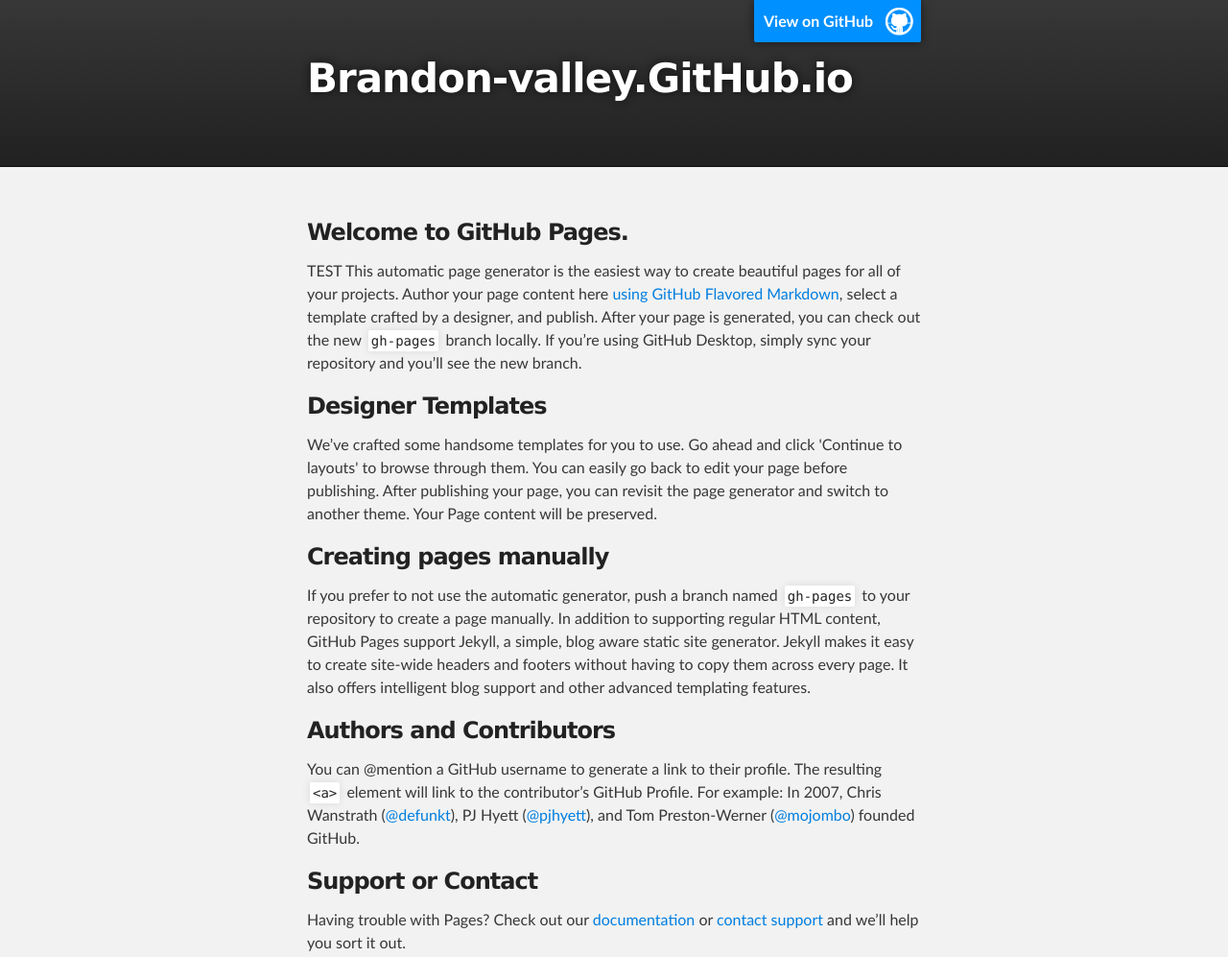
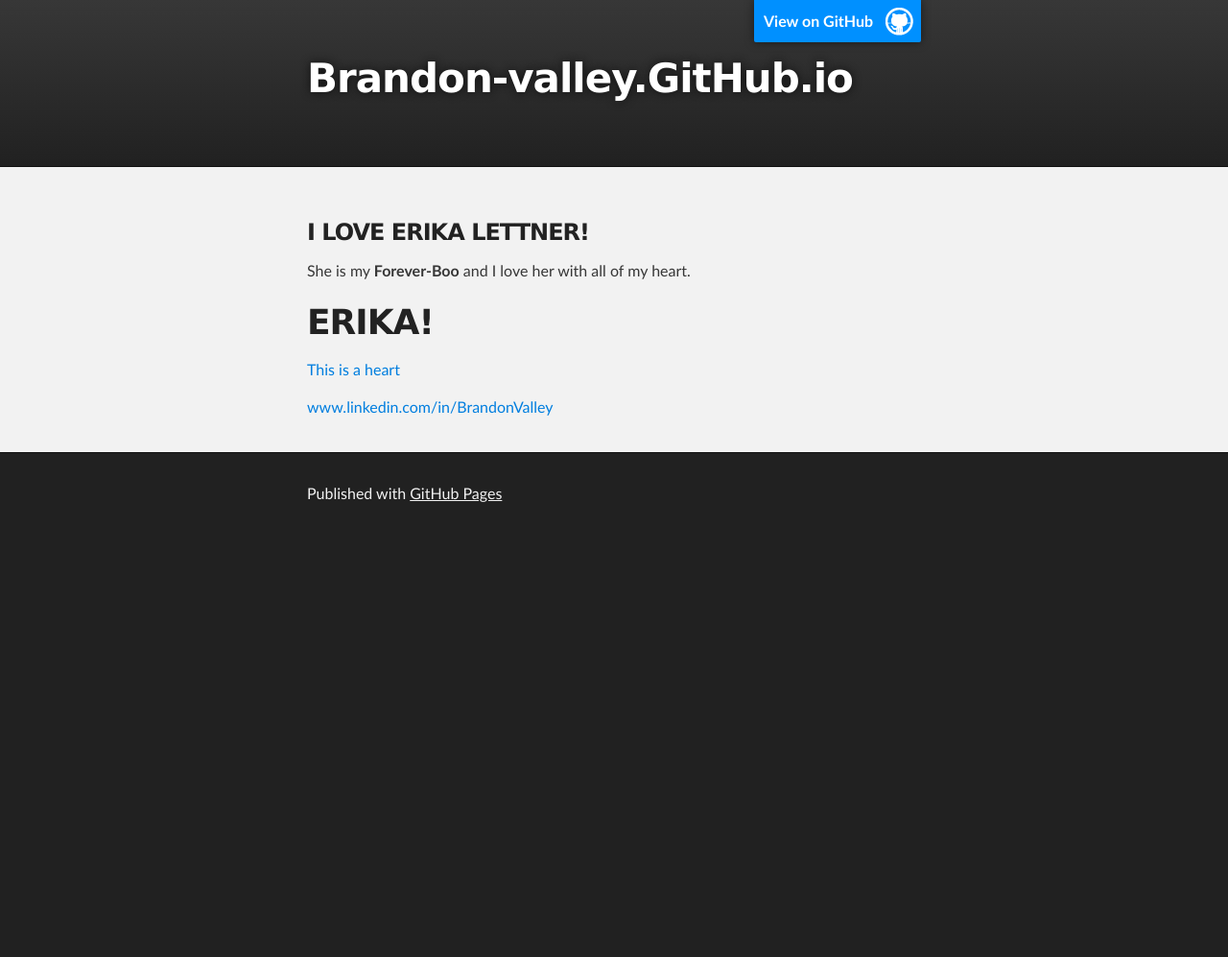
Before and after one commit to Brandon-Valley/Brandon-Valley.github.io, a plain HTML site: page index.html in a window 1280 px wide. Shown: the top 997 px of the page at 96% size. After the commit the page ends 800 px from the top, so only its background shows below. Drawn offline with Linux system fonts and the light colour scheme.

Commit message:
Replace master branch with page content via GitHub

```diff
--- a/index.html
+++ b/index.html
@@ -28,29 +28,16 @@
     <div id="main_content_wrap" class="outer">
       <section id="main_content" class="inner">
         <h3>
-<a id="welcome-to-github-pages" class="anchor" href="#welcome-to-github-pages" aria-hidden="true"><span aria-hidden="true" class="octicon octicon-link"></span></a>Welcome to GitHub Pages.</h3>
+<a id="i-love-erika-lettner" class="anchor" href="#i-love-erika-lettner" aria-hidden="true"><span aria-hidden="true" class="octicon octicon-link"></span></a>I LOVE ERIKA LETTNER!</h3>
 
-<p>TEST This automatic page generator is the easiest way to create beautiful pages for all of your projects. Author your page content here <a href="https://guides.github.com/features/mastering-markdown/">using GitHub Flavored Markdown</a>, select a template crafted by a designer, and publish. After your page is generated, you can check out the new <code>gh-pages</code> branch locally. If you’re using GitHub Desktop, simply sync your repository and you’ll see the new branch.</p>
+<p>She is my <strong>Forever-Boo</strong> and I love her with all of my heart.</p>
 
-<h3>
-<a id="designer-templates" class="anchor" href="#designer-templates" aria-hidden="true"><span aria-hidden="true" class="octicon octicon-link"></span></a>Designer Templates</h3>
+<h1>
+<a id="erika" class="anchor" href="#erika" aria-hidden="true"><span aria-hidden="true" class="octicon octicon-link"></span></a>ERIKA!</h1>
 
-<p>We’ve crafted some handsome templates for you to use. Go ahead and click 'Continue to layouts' to browse through them. You can easily go back to edit your page before publishing. After publishing your page, you can revisit the page generator and switch to another theme. Your Page content will be preserved.</p>
+<p><a href="http://images.clipartpanda.com/heart-clip-art-valentine_heart_29-1969px.png">This is a heart</a></p>
 
-<h3>
-<a id="creating-pages-manually" class="anchor" href="#creating-pages-manually" aria-hidden="true"><span aria-hidden="true" class="octicon octicon-link"></span></a>Creating pages manually</h3>
-
-<p>If you prefer to not use the automatic generator, push a branch named <code>gh-pages</code> to your repository to create a page manually. In addition to supporting regular HTML content, GitHub Pages support Jekyll, a simple, blog aware static site generator. Jekyll makes it easy to create site-wide headers and footers without having to copy them across every page. It also offers intelligent blog support and other advanced templating features.</p>
-
-<h3>
-<a id="authors-and-contributors" class="anchor" href="#authors-and-contributors" aria-hidden="true"><span aria-hidden="true" class="octicon octicon-link"></span></a>Authors and Contributors</h3>
-
-<p>You can @mention a GitHub username to generate a link to their profile. The resulting <code>&lt;a&gt;</code> element will link to the contributor’s GitHub Profile. For example: In 2007, Chris Wanstrath (<a href="https://github.com/defunkt" class="user-mention">@defunkt</a>), PJ Hyett (<a href="https://github.com/pjhyett" class="user-mention">@pjhyett</a>), and Tom Preston-Werner (<a href="https://github.com/mojombo" class="user-mention">@mojombo</a>) founded GitHub.</p>
-
-<h3>
-<a id="support-or-contact" class="anchor" href="#support-or-contact" aria-hidden="true"><span aria-hidden="true" class="octicon octicon-link"></span></a>Support or Contact</h3>
-
-<p>Having trouble with Pages? Check out our <a href="https://help.github.com/pages">documentation</a> or <a href="https://github.com/contact">contact support</a> and we’ll help you sort it out.</p>
+<p><a href="My%20Linkedin%20Page">www.linkedin.com/in/BrandonValley</a></p>
       </section>
     </div>
 
```
Also changed, not shown: params.json (+1 -1 lines).
